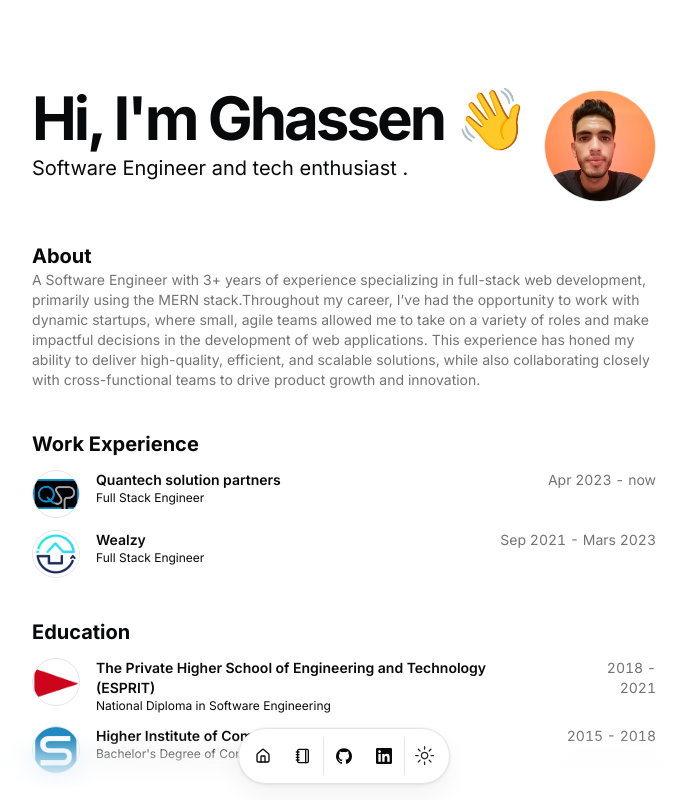
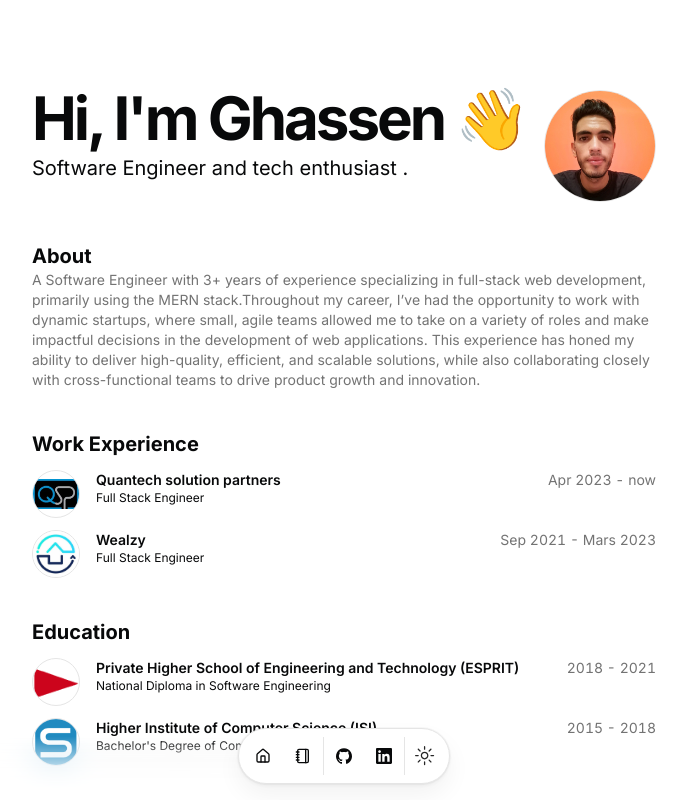
Before and after one commit to ElMansouri-cpu/Portfolio, a Next.js app: page / in a window 1280 px wide. Shown: the top 800 px of the page, without its empty margins (296-983 px from the left). Built offline with nearby package versions, Linux system fonts and the light colour scheme.

Commit message:
updated Resume

```diff
--- a/src/data/resume.tsx
+++ b/src/data/resume.tsx
@@ -96,7 +96,7 @@ export const DATA = {
   ],
   education: [
     {
-      school: "The Private Higher School of Engineering and Technology (ESPRIT)",
+      school: "Private Higher School of Engineering and Technology (ESPRIT)",
       href: "https://esprit.tn/",
       degree: "National Diploma in Software Engineering ",
       logoUrl: "/favicon.png",
```
